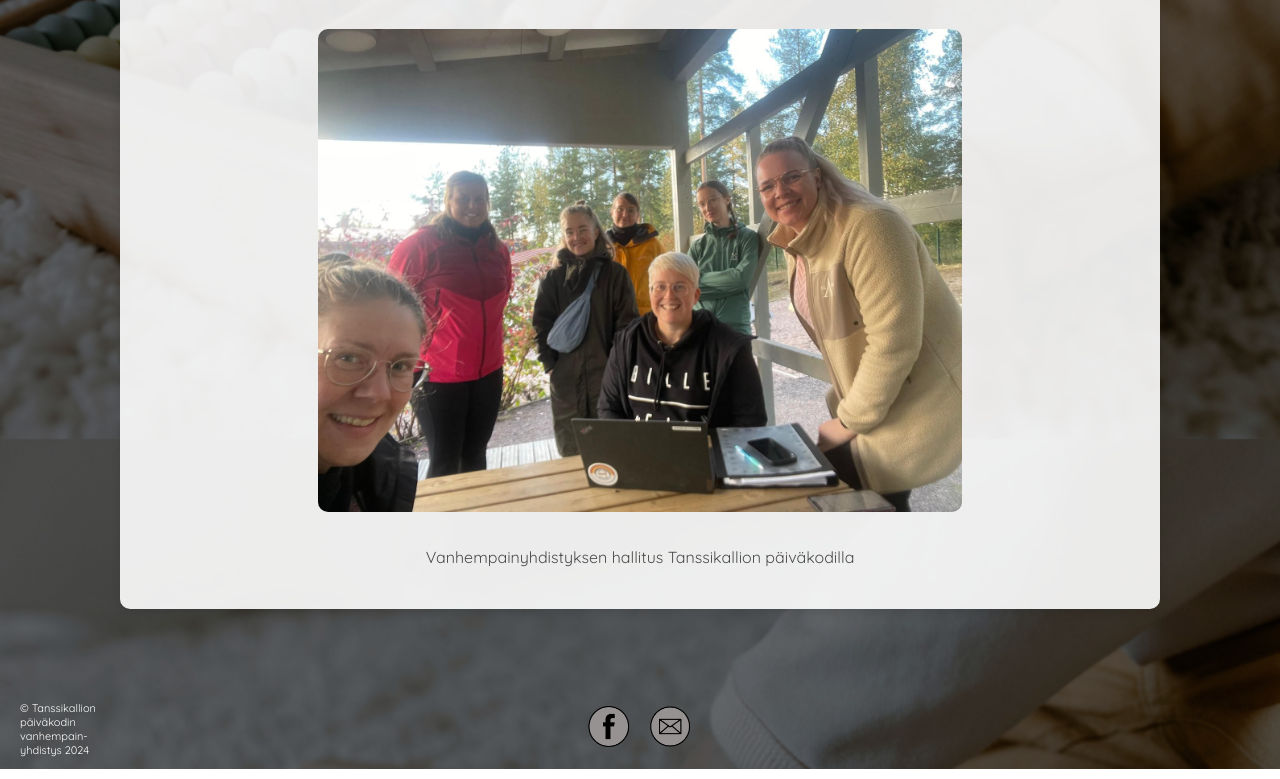
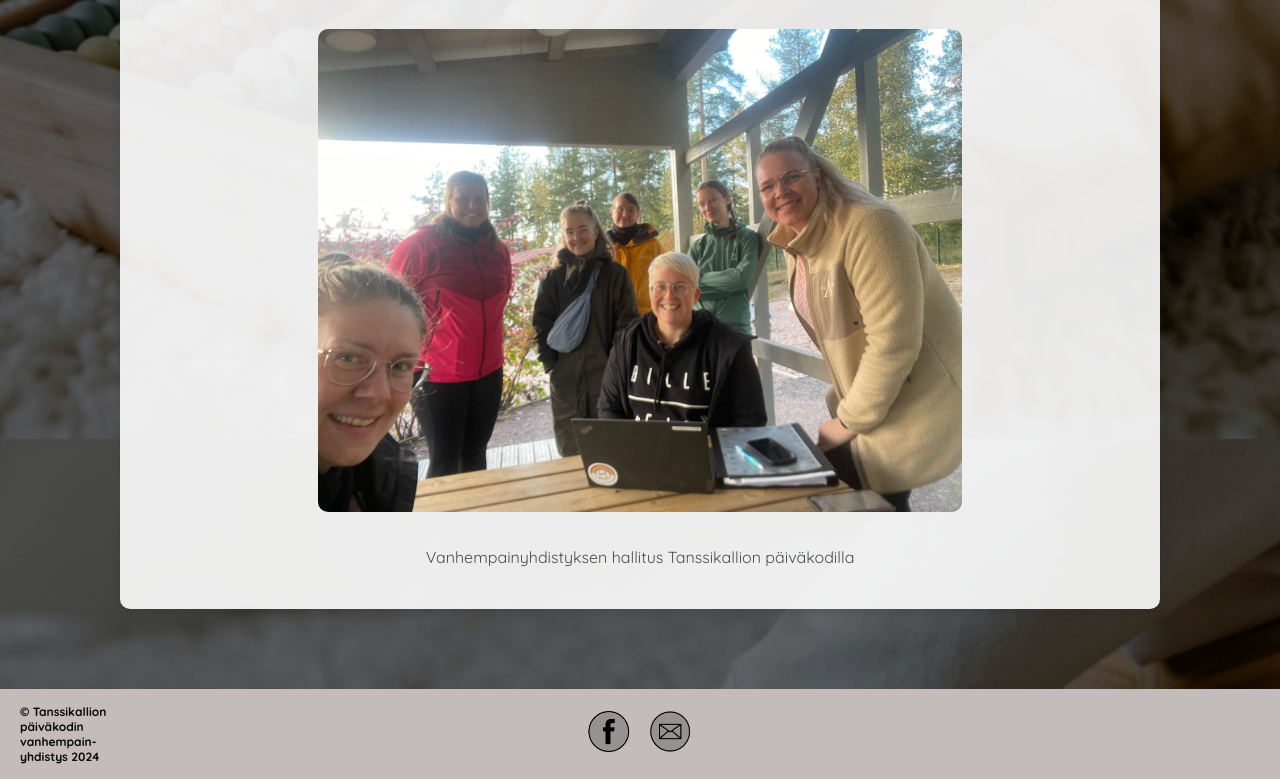
Before and after one commit to tanssikallion/yhdistys, a plain HTML site: page index.html in a window 1280 px wide. Shown: the part 1481-2260 px from the top of the page. Drawn offline with Linux system fonts and the light colour scheme.

Commit message:
Update footer.css

```diff
--- a/footer.css
+++ b/footer.css
@@ -3,12 +3,11 @@ footer {
     justify-content: center; /* Keskittää sisällön vaakasuunnassa */
     align-items: center; /* Keskittää sisällön pystysuunnassa */
     padding: 10px 20px;
-    background-color: ##c4bbbb; /* Footerin taustaväri */
-    color: #fff; /* Tekstin väri */
+    background-color: #c4bbbb; /* Footerin taustaväri */
     width: 100%;
     box-sizing: border-box;
     position: relative;
-    height: 80px; /* Asetetaan kiinteä korkeus footerille */
+    height: 90px; /* Asetetaan kiinteä korkeus footerille */
 }
 
 /* Yhdistyksen nimi vasemmalla */
@@ -17,8 +16,9 @@ footer {
     left: 20px;
     top: 50%; /* Sijoitetaan keskelle */
     transform: translateY(-50%); /* Tasataan vertikaalisesti */
-    color: ##0a0a0a; /* Nimen väri */
-    font-size: 11px; /* Fonttikoko */
+    color: #0a0a0a; /* Nimen väri */
+    font-size: 12px; /* Fonttikoko */
+    font-weight: bold; /* Lihavoi tekstin */
 }
 
 .footer-center {
```
